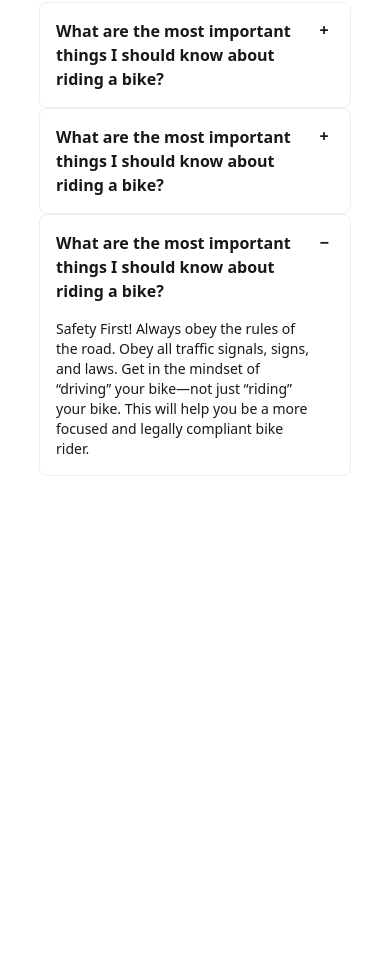
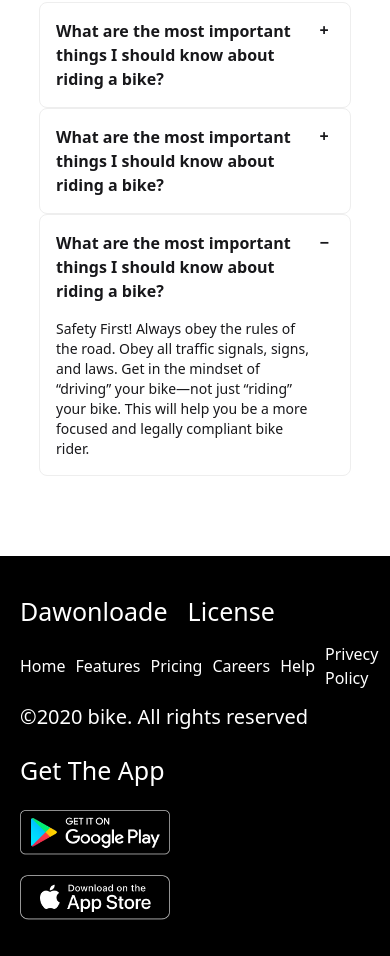
Before and after one commit to asadsftd/Bike-zoon-repo, a plain HTML site: page index.html in a window 390 px wide. Shown: the part 4982-5938 px from the top of the page. Before the commit the page ends 5458 px from the top, so only its background shows below. Drawn offline with nearby package versions, Linux system fonts and the light colour scheme.

Commit message:
added the my all features section bloge commit

```diff
--- a/index.html
+++ b/index.html
@@ -374,8 +374,43 @@ bike—not just “riding” your bike. This will help you
             </section>
       </main>
       <!-- footer section -->
-       <footer>
+       <footer class="h-[250px] text-white mt-20
+       w-[100%] bg-black flex items-center"
+        id="footer">
+        <!-- content -->
+          <div class="flex justify-between w-[80%]
+          mx-auto" id="footer-container">
+            <div class="">
+            <!-- one -->
+             <div class="flex gap-5">
+                <h2 class="text-[25px]" id="footer-title" >Dawonloade</h2>
+                <h3 class="text-[25px]" id="footer-title" >License</h3>
+             </div>
+             <!-- two -->
+              <div class="mt-3">
+                <ul class="flex items-center gap-5" id="ul">
+                    <li class="">Home</li>
+                    <li class="">Features</li>
+                    <li class="">Pricing</li>
+                    <li class="">Careers</li>
+                    <li class="">Help</li>
+                    <li class="">Privecy Policy</li>
 
+                </ul>
+                <h2 class="text-[20px] mt-3">&copy;2020 bike. All rights reserved</h2>
+              </div>
+              <!--  -->
+         </div>
+         <!-- two -->
+         <div class="" id="footer-two">
+             <h2 class="text-[25px]">Get The App</h2>
+          <img src="images/others/android.png"
+           alt="" class="w-[150px] mt-5">
+           <img src="images/others/ios.png"
+            alt="" class="w-[150px] mt-5">
+         </div>
+          <!--  -->
+         </div>
        </footer>
 </body>
 </html>
--- a/style/style.css
+++ b/style/style.css
@@ -110,4 +110,19 @@
     #question-dspt{
         width: 94%;
     }
+    #footer{
+        height: 400px;
+    }
+    #footer-container{
+        flex-direction: column;
+        width: 100%;
+        padding-left: 20px;
+    }
+    #footer-two{
+        margin-top: 20px;
+    }
+    #ul{
+        flex-direction: row;
+        gap: 10px;
+    }
 }
```
